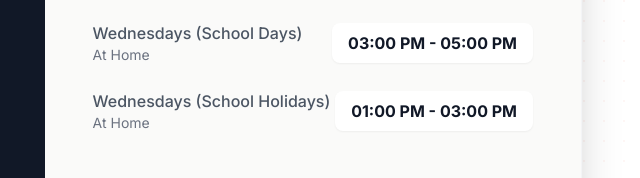
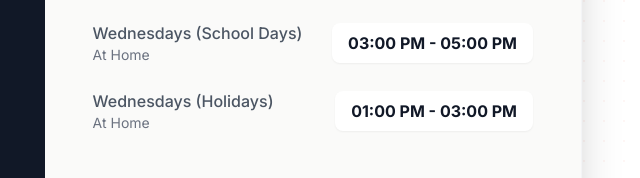
Before and after one commit to Luyanda-web09/NPO-Soup-Kitchen, a plain HTML site: page index.html in a window 1280 px wide. Shown: the part 2701-2879 px from the top of the page, 506-1146 px from the left. Drawn offline with nearby package versions, Linux system fonts and the light colour scheme; some packages are replaced by stand-ins of ours.

Commit message:
Update schedule text for clarity in the volunteer section

```diff
--- a/index.html
+++ b/index.html
@@ -247,7 +247,7 @@
                             </li>
                             <li class="flex justify-between items-center">
                                 <div>
-                                    <span class="font-medium text-gray-600">Wednesdays (School Holidays)</span>
+                                    <span class="font-medium text-gray-600">Wednesdays (Holidays)</span>
                                     <p class="text-sm text-gray-500">At Home</p>
                                 </div>
                                 <span class="font-bold text-gray-900 bg-white px-4 py-2 rounded-lg shadow-sm">01:00 PM - 03:00 PM</span>
```
